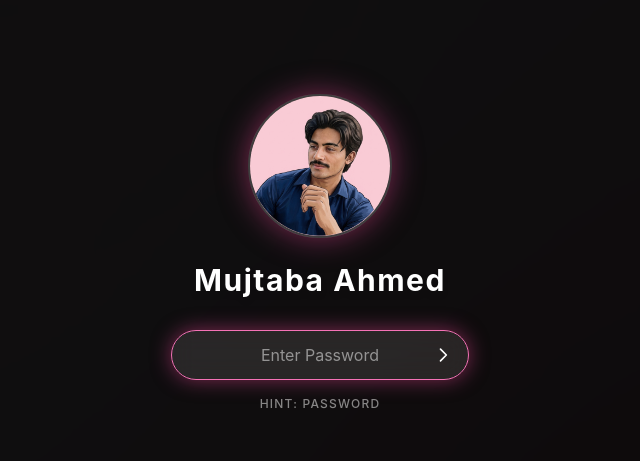
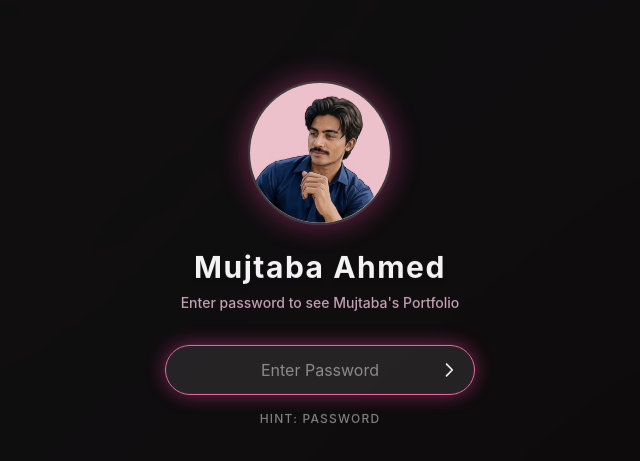
Before and after one commit to mujii88/Mujii_OS, a Next.js app: page / in a window 1280 px wide. Shown: the part 147-608 px from the top of the page, without its empty margins (320-960 px from the left). Built offline with nearby package versions, Linux system fonts and the light colour scheme.

Commit message:
Update: Add descriptive text to login screen

```diff
--- a/src/components/os/LoginScreen.tsx
+++ b/src/components/os/LoginScreen.tsx
@@ -47,9 +47,13 @@ export default function LoginScreen({ onLogin }: LoginScreenProps) {
           />
         </div>
 
-        <h2 className="text-2xl sm:text-3xl font-bold text-white tracking-wider mb-8 drop-shadow-md">
+        <h2 className="text-2xl sm:text-3xl font-bold text-white tracking-wider mb-2 drop-shadow-md">
           Mujtaba Ahmed
         </h2>
+
+        <p className="text-sm text-pink-200/80 mb-8 font-medium text-center px-4">
+          Enter password to see Mujtaba's Portfolio
+        </p>
 
         <form onSubmit={handleSubmit} className="flex flex-col items-center w-full max-w-xs">
           <div className="relative w-full">
```
